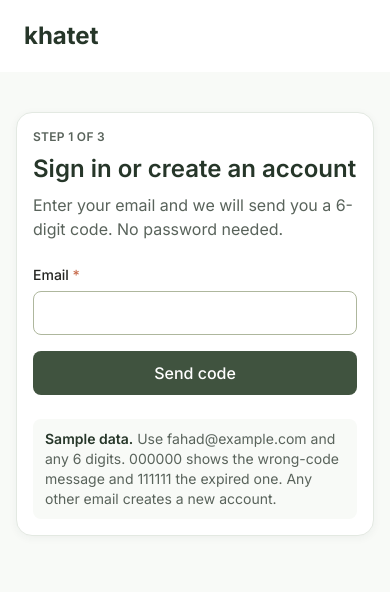
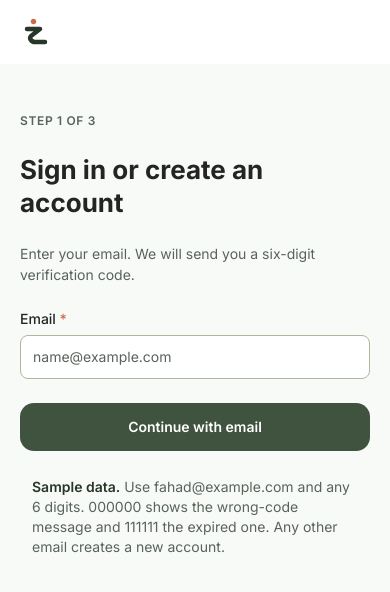
Before and after one commit to FahadmAlmutairi/khatet, a React (Vite) app in the folder apps/web/: page /sign-in in a window 390 px wide. Shown: the top 592 px of the page. Built offline with nearby package versions, Linux system fonts and the light colour scheme.

Commit message:
feat(web): match sign in to Figma and show the Khatet mark
The three sign-in steps use the Figma card, wording, six code boxes and
button labels, and drop the card on mobile. The khatet wordmark is replaced
by the Khatet mark top left on every page.

```diff
--- a/apps/web/src/app/AppShell.jsx
+++ b/apps/web/src/app/AppShell.jsx
@@ -3,6 +3,7 @@ import { Link, NavLink, Outlet, useNavigate, useParams } from 'react-router'
 import { useMe, useProjects, useSignOut } from '../api/hooks.js'
 import Avatar from '../components/Avatar.jsx'
 import { BoardIcon, ChevronIcon, CloseIcon, HomeIcon, MembersIcon, MenuIcon, PlusIcon, SignOutIcon } from '../components/icons.jsx'
+import Logo from '../components/Logo.jsx'
 import NotificationsButton from '../features/notifications/NotificationsButton.jsx'
 
 // Sizes and colours from the Figma "Project Sidebar" (page 08, Board 324:778).
@@ -134,7 +135,9 @@ export default function AppShell() {
       </a>
 
       <aside className="sticky top-0 hidden h-dvh w-[232px] shrink-0 flex-col gap-6 border-r border-line bg-white p-4 lg:flex">
-        <p className="text-[28px] leading-[34px] font-bold text-body">khatet</p>
+        <Link to="/projects" className="inline-flex size-8 items-center justify-center">
+          <Logo label="Khatet home" />
+        </Link>
         <Sidebar />
       </aside>
 
@@ -147,7 +150,7 @@ export default function AppShell() {
             className="absolute inset-y-0 left-0 flex w-72 max-w-[85vw] flex-col gap-6 bg-white p-4 shadow-xl"
           >
             <div className="-my-1.5 flex items-center justify-between">
-              <p className="text-[28px] leading-[34px] font-bold text-body">khatet</p>
+              <Logo />
               <button
                 type="button"
                 onClick={() => setMenuOpen(false)}
@@ -175,9 +178,11 @@ export default function AppShell() {
           >
             <MenuIcon />
           </button>
-          <Link to="/projects" className="inline-flex min-h-11 flex-1 items-center text-xl font-bold text-heading lg:hidden">
-            khatet
-          </Link>
+          <span className="flex flex-1 lg:hidden">
+            <Link to="/projects" className="inline-flex size-11 items-center justify-center">
+              <Logo label="Khatet home" />
+            </Link>
+          </span>
           <NotificationsButton />
         </header>
         <main id="main" tabIndex={-1} className="min-w-0 flex-1 px-4 py-6 lg:p-8">
--- /dev/null
+++ b/apps/web/src/components/Logo.jsx
@@ -0,0 +1,12 @@
+// The Khatet خ mark (Figma "Logo / Khatet mark", 1090:13752), shown alone top left on every screen.
+export default function Logo({ size = 32, label = 'Khatet' }) {
+  return (
+    <svg width={size} height={size} viewBox="0 0 64 64" fill="none" role="img" aria-label={label}>
+      <path d="M14 26H40L22 40C18 44 22 52 30 52H50" stroke="#263629" strokeWidth="9" strokeLinecap="round" strokeLinejoin="round" />
+      <path
+        d="M27 16.5C30.0376 16.5 32.5 14.0376 32.5 11C32.5 7.96243 30.0376 5.5 27 5.5C23.9624 5.5 21.5 7.96243 21.5 11C21.5 14.0376 23.9624 16.5 27 16.5Z"
+        fill="#C86C4D"
+      />
+    </svg>
+  )
+}
--- a/apps/web/src/features/auth/AuthLayout.jsx
+++ b/apps/web/src/features/auth/AuthLayout.jsx
@@ -1,15 +1,20 @@
-export default function AuthLayout({ step, title, children }) {
+import Logo from '../../components/Logo.jsx'
+
+// Figma: Sign in 946:1624, Verify 946:1634, Username 946:1646 (desktop) and 778:94, 778:66, 954:774 (mobile).
+export default function AuthLayout({ step, title, children, after }) {
   return (
     <div className="flex min-h-dvh flex-col bg-surface">
-      <header className="bg-white px-6 py-5 sm:px-12">
-        <p className="text-2xl font-bold text-heading">khatet</p>
+      <header className="flex h-16 items-center bg-white px-5 sm:h-[72px] sm:px-16">
+        <Logo />
       </header>
-      <main id="main" className="flex flex-1 items-start justify-center px-4 py-10 sm:items-center">
-        <section className="w-full max-w-md rounded-2xl border border-line bg-white p-4 shadow-card sm:p-8">
-          {step && <p className="text-xs font-semibold uppercase tracking-wide text-muted">{step}</p>}
-          <h1 className="mt-2 text-2xl font-semibold text-heading">{title}</h1>
+      <main id="main" className="flex flex-1 flex-col items-center justify-start px-5 py-12 sm:justify-center sm:px-4 sm:py-10">
+        {/* Mobile drops the card and sits on the page background (Figma 778:94). */}
+        <section className="flex w-full max-w-[440px] flex-col gap-6 sm:rounded-[20px] sm:border sm:border-line sm:bg-white sm:p-10 sm:shadow-[0_2px_8px_rgba(48,64,54,0.05)]">
+          {step && <p className="text-xs leading-normal font-semibold tracking-[0.66px] text-muted uppercase">{step}</p>}
+          <h1 className="text-[26px] leading-tight font-bold text-body sm:text-xl sm:leading-[26px] sm:font-semibold">{title}</h1>
           {children}
         </section>
+        {after}
       </main>
     </div>
   )
@@ -18,9 +23,12 @@ export default function AuthLayout({ step, title, children }) {
 // Explains how the sample sign-in works until Supabase Auth is connected.
 export function SampleSignInNote() {
   return (
-    <p className="mt-6 rounded-lg bg-surface px-3 py-2.5 text-sm text-muted">
+    <p className="mt-4 w-full max-w-[440px] rounded-lg px-3 py-2.5 text-sm text-muted">
       <strong className="font-semibold text-heading">Sample data.</strong> Use fahad@example.com and any 6 digits. 000000
       shows the wrong-code message and 111111 the expired one. Any other email creates a new account.
     </p>
   )
 }
+
+export const authButton =
+  'inline-flex h-12 w-full items-center justify-center gap-2 rounded-[14px] bg-action px-[18px] text-sm font-semibold text-white hover:bg-heading disabled:cursor-not-allowed sm:h-11 sm:rounded-[9px] sm:text-[13px] sm:leading-[18px] sm:font-medium'
--- a/apps/web/src/features/auth/ChooseUsernamePage.jsx
+++ b/apps/web/src/features/auth/ChooseUsernamePage.jsx
@@ -2,10 +2,10 @@ import { useState } from 'react'
 import { Navigate, useNavigate } from 'react-router'
 import { errorMessage, fieldError } from '../../api/errors.js'
 import { useMe, useSetUsername } from '../../api/hooks.js'
-import Button from '../../components/ui/Button.jsx'
+import { Spinner } from '../../components/ui/Button.jsx'
 import { TextField } from '../../components/ui/Field.jsx'
 import { LoadingState } from '../../components/ui/States.jsx'
-import AuthLayout from './AuthLayout.jsx'
+import AuthLayout, { authButton } from './AuthLayout.jsx'
 
 // US-01: a new user picks a unique username before using projects.
 export default function ChooseUsernamePage() {
@@ -26,29 +26,31 @@ export default function ChooseUsernamePage() {
   const usernameError = fieldError(setUsername.error, 'username')
 
   return (
-    <AuthLayout step="Step 3 of 3" title="Choose a username">
-      <p className="mt-2 text-base text-muted">
-        Teammates invite you and assign you tasks by your username. Nobody else can have the same one.
+    <AuthLayout step="Step 3 of 3" title="Choose your username">
+      <p className="text-sm leading-[21px] text-muted">
+        Your email is verified. Choose a unique username for invitations and your Khatet profile.
       </p>
-      <form onSubmit={submit} noValidate className="mt-6 flex flex-col gap-4">
+      <form onSubmit={submit} noValidate className="flex flex-col gap-6">
         <TextField
-          label="Username"
+          label="Unique username"
           name="username"
           autoComplete="username"
           required
           value={username}
           onChange={(event) => setValue(event.target.value)}
-          hint="Letters, numbers and underscores, 3 to 20 characters."
+          placeholder="e.g. fahad"
+          hint="3–20 characters: letters, numbers and underscores."
           error={usernameError}
         />
         {setUsername.isError && !usernameError && (
-          <p role="alert" className="text-base text-blocked">
+          <p role="alert" className="text-sm text-blocked">
             {errorMessage(setUsername.error)}
           </p>
         )}
-        <Button type="submit" loading={setUsername.isPending} className="justify-center">
-          Continue
-        </Button>
+        <button type="submit" disabled={setUsername.isPending} aria-busy={setUsername.isPending || undefined} className={authButton}>
+          {setUsername.isPending && <Spinner />}
+          Finish account
+        </button>
       </form>
     </AuthLayout>
   )
--- a/apps/web/src/features/auth/CodeInput.jsx
+++ b/apps/web/src/features/auth/CodeInput.jsx
@@ -43,12 +43,11 @@ export default function CodeInput({ value, onChange, error, label = 'Verificatio
   }
 
   return (
-    <div role="group" aria-labelledby={`${id}-label`} aria-describedby={error ? `${id}-error` : undefined} className="flex flex-col gap-1.5">
-      <span id={`${id}-label`} className="text-sm font-medium text-heading">
+    <div role="group" aria-labelledby={`${id}-label`} aria-describedby={error ? `${id}-error` : undefined} className="flex flex-col gap-2">
+      <span id={`${id}-label`} className="text-xs leading-normal font-medium text-body">
         {label}
-        <span aria-hidden="true"> *</span>
       </span>
-      <div className="flex gap-1.5 sm:gap-2">
+      <div className="flex gap-1.5 sm:gap-2.5">
         {digits.map((digit, index) => (
           <input
             key={index}
@@ -72,7 +71,7 @@ export default function CodeInput({ value, onChange, error, label = 'Verificatio
             autoComplete={index === 0 ? 'one-time-code' : 'off'}
             aria-label={`Digit ${index + 1} of ${LENGTH}`}
             aria-invalid={Boolean(error)}
-            className="size-12 min-w-0 flex-1 rounded-lg border border-line bg-white text-center font-mono text-2xl text-heading focus:border-action aria-[invalid=true]:border-2 aria-[invalid=true]:border-blocked sm:size-14 sm:flex-none"
+            className="h-14 min-w-0 flex-1 rounded-[10px] border border-line bg-white text-center text-[22px] font-semibold text-body focus:border-2 focus:border-action focus-visible:outline-none aria-[invalid=true]:border-2 aria-[invalid=true]:border-blocked"
           />
         ))}
       </div>
--- a/apps/web/src/features/auth/SignInPage.jsx
+++ b/apps/web/src/features/auth/SignInPage.jsx
@@ -2,9 +2,9 @@ import { useState } from 'react'
 import { Navigate, useNavigate } from 'react-router'
 import { fieldError, errorMessage } from '../../api/errors.js'
 import { useMe, useRequestCode } from '../../api/hooks.js'
-import Button from '../../components/ui/Button.jsx'
+import { Spinner } from '../../components/ui/Button.jsx'
 import { TextField } from '../../components/ui/Field.jsx'
-import AuthLayout, { SampleSignInNote } from './AuthLayout.jsx'
+import AuthLayout, { authButton, SampleSignInNote } from './AuthLayout.jsx'
 
 // US-01 and US-02: one email form for new and returning users.
 export default function SignInPage() {
@@ -25,9 +25,9 @@ export default function SignInPage() {
   const emailError = fieldError(requestCode.error, 'email')
 
   return (
-    <AuthLayout step="Step 1 of 3" title="Sign in or create an account">
-      <p className="mt-2 text-base text-muted">Enter your email and we will send you a 6-digit code. No password needed.</p>
-      <form onSubmit={submit} noValidate className="mt-6 flex flex-col gap-4">
+    <AuthLayout step="Step 1 of 3" title="Sign in or create an account" after={<SampleSignInNote />}>
+      <p className="text-sm leading-[21px] text-muted">Enter your email. We will send you a six-digit verification code.</p>
+      <form onSubmit={submit} noValidate className="flex flex-col gap-6">
         <TextField
           label="Email"
           type="email"
@@ -36,18 +36,19 @@ export default function SignInPage() {
           required
           value={email}
           onChange={(event) => setEmail(event.target.value)}
+          placeholder="name@example.com"
           error={emailError}
         />
         {requestCode.isError && !emailError && (
-          <p role="alert" className="text-base text-blocked">
+          <p role="alert" className="text-sm text-blocked">
             {errorMessage(requestCode.error)}
           </p>
         )}
-        <Button type="submit" loading={requestCode.isPending} className="justify-center">
-          Send code
-        </Button>
+        <button type="submit" disabled={requestCode.isPending} aria-busy={requestCode.isPending || undefined} className={authButton}>
+          {requestCode.isPending && <Spinner />}
+          Continue with email
+        </button>
       </form>
-      <SampleSignInNote />
     </AuthLayout>
   )
 }
```
Also changed, not shown: apps/web/src/features/auth/VerifyCodePage.jsx (+23 -16 lines), 1 other file (tests, documents, lock files or other folders).
